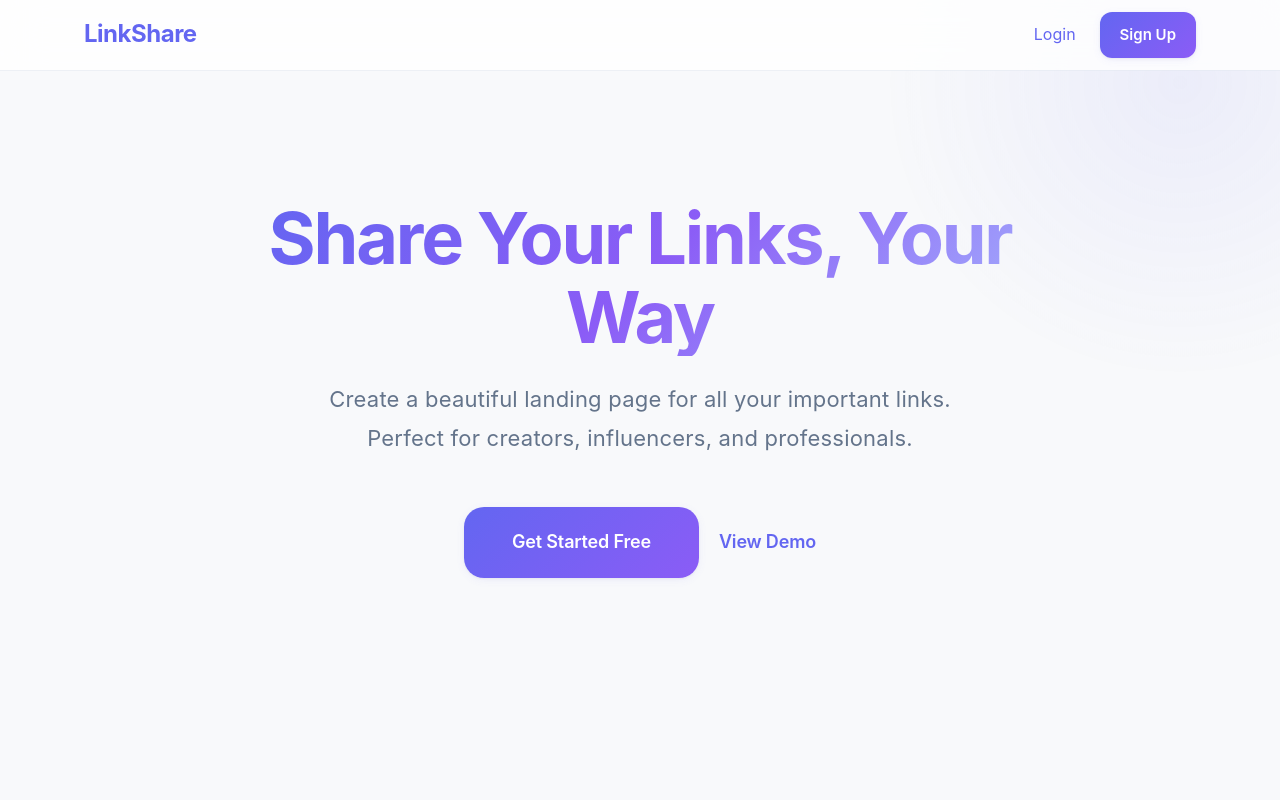
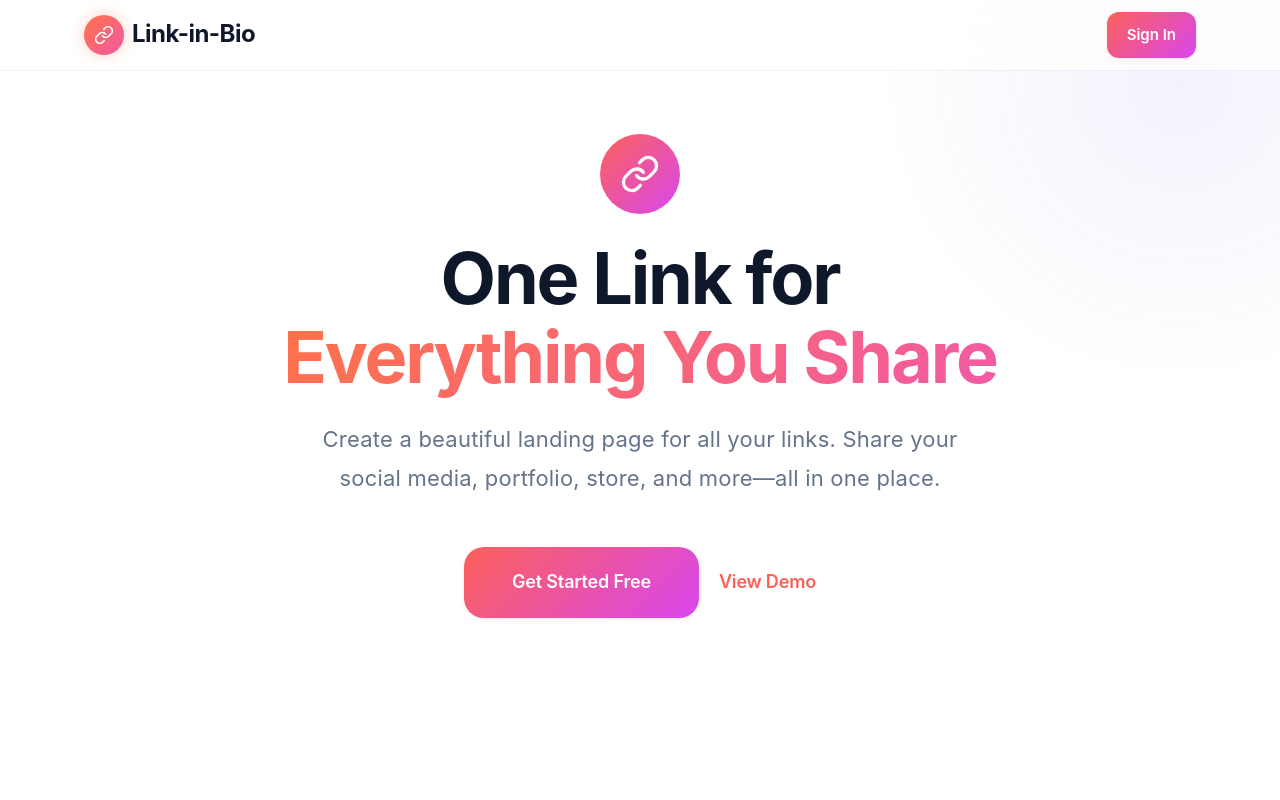
Before and after one commit to juwei-w/Link-in-Bio, an Angular app in the folder frontend/: page /home in a window 1280 px wide. Shown: the top 800 px of the page. Built offline with nearby package versions, Linux system fonts and the light colour scheme; no server answers.

Commit message:
orange theme

```diff
--- a/frontend/src/app/features/home/home.component.css
+++ b/frontend/src/app/features/home/home.component.css
@@ -59,16 +59,62 @@ body.dark-mode .navbar {
   margin: 0 auto;
 }
 
+.logo-container {
+  display: flex;
+  align-items: center;
+  gap: 0.5rem;
+  transition: var(--transition);
+}
+
+.logo-container:hover {
+  transform: scale(1.05);
+}
+
+.logo-icon {
+  display: inline-flex;
+  align-items: center;
+  justify-content: center;
+  width: 40px;
+  height: 40px;
+  border-radius: 50%;
+  background: linear-gradient(135deg, hsl(14 100% 64%), hsl(330 85% 65%));
+  box-shadow: 0 0 15px hsl(14 100% 70% / 0.4);
+  color: white;
+  animation: pulseGlow 2s;
+  transition: var(--transition);
+}
+
+.logo-container:hover .logo-icon {
+  box-shadow: 0 0 20px hsl(14 100% 70% / 0.6);
+  transform: rotate(5deg) scale(1.05);
+}
+
+@keyframes pulse {
+  0%, 100% {
+    opacity: 1;
+  }
+  50% {
+    opacity: 0.8;
+  }
+}
+
+@keyframes pulseGlow {
+  0%, 100% {
+    transform: scale(1);
+    box-shadow: 0 0 15px hsl(14 100% 70% / 0.4);
+  }
+  50% {
+    transform: scale(1.1);
+    box-shadow: 0 0 25px hsl(14 100% 70% / 0.6);
+  }
+}
+
 .logo {
   font-size: 1.5rem;
   font-weight: 700;
-  color: var(--color-primary);
+  color: var(--color-text-light);
   letter-spacing: -0.02em;
   transition: var(--transition);
-}
-
-.logo:hover {
-  transform: scale(1.05);
 }
 
 .nav-links {
@@ -171,12 +217,26 @@ body.dark-mode .icon-dark {
 }
 
 .hero {
-  padding: 8rem var(--spacing-xl) 10rem;
+  padding: 4rem var(--spacing-xl) 8rem;
   text-align: center;
   max-width: 1000px;
   margin: 0 auto;
   position: relative;
   z-index: 1;
+}
+
+.hero-icon {
+  display: inline-flex;
+  align-items: center;
+  justify-content: center;
+  width: 80px;
+  height: 80px;
+  border-radius: 50%;
+  background: var(--gradient-primary);
+  box-shadow: var(--shadow-glow);
+  color: white;
+  margin-bottom: 1.5rem;
+  animation: pulse 3s cubic-bezier(0.2, 0, 0.6, 3) infinite;
 }
 
 .hero-title {
@@ -185,11 +245,15 @@ body.dark-mode .icon-dark {
   margin-bottom: 1.5rem;
   line-height: 1.1;
   letter-spacing: -0.03em;
-  background: linear-gradient(135deg, #6366F1 0%, #8B5CF6 50%, #A5B4FC 100%);
+  color: var(--color-text-light);
+  animation: fadeInUp 0.8s cubic-bezier(0.4, 0, 0.2, 1) forwards;
+}
+
+.gradient-text {
+  background: linear-gradient(135deg, hsl(14 100% 64%), hsl(330 85% 65%));
   -webkit-background-clip: text;
   background-clip: text;
   -webkit-text-fill-color: transparent;
-  animation: fadeInUp 0.8s cubic-bezier(0.4, 0, 0.2, 1) forwards;
 }
 
 .hero-subtitle {
@@ -345,7 +409,7 @@ body.dark-mode .icon-dark {
   }
 
   .hero {
-    padding: 5rem var(--spacing-lg) 6rem;
+    padding: 3rem var(--spacing-lg) 5rem;
   }
 
   .hero-subtitle {
--- a/frontend/src/app/features/home/home.component.html
+++ b/frontend/src/app/features/home/home.component.html
@@ -1,10 +1,17 @@
 <div class="home-container">
   <nav class="navbar">
     <div class="container nav-content">
-      <h1 class="logo">LinkShare</h1>
+      <div class="logo-container">
+        <div class="logo-icon">
+          <svg width="20" height="20" viewBox="0 0 24 24" fill="none" xmlns="http://www.w3.org/2000/svg">
+            <path d="M10 13a5 5 0 0 0 7.54.54l3-3a5 5 0 0 0-7.07-7.07l-1.72 1.71" stroke="currentColor" stroke-width="2" stroke-linecap="round" stroke-linejoin="round"/>
+            <path d="M14 11a5 5 0 0 0-7.54-.54l-3 3a5 5 0 0 0 7.07 7.07l1.71-1.71" stroke="currentColor" stroke-width="2" stroke-linecap="round" stroke-linejoin="round"/>
+          </svg>
+        </div>
+        <h1 class="logo">Link-in-Bio</h1>
+      </div>
       <div class="nav-links">
-        <a *ngIf="!(authService.currentUser$ | async)" routerLink="/login">Login</a>
-        <a *ngIf="!(authService.currentUser$ | async)" routerLink="/signup" class="btn">Sign Up</a>
+        <a *ngIf="!(authService.currentUser$ | async)" routerLink="/login" class="btn">Sign In</a>
         <a *ngIf="authService.currentUser$ | async" routerLink="/dashboard" class="btn">Dashboard</a>
         <button *ngIf="authService.currentUser$ | async" (click)="logout()" class="btn btn-secondary">Logout</button>
       </div>
@@ -13,17 +20,23 @@
 
   <section class="hero">
     <div class="container hero-content">
-      <h1 class="hero-title">Share Your Links, Your Way</h1>
-      <p class="hero-subtitle">Create a beautiful landing page for all your important links. Perfect for creators, influencers, and professionals.</p>
+      <div class="hero-icon">
+        <svg width="40" height="40" viewBox="0 0 24 24" fill="none" xmlns="http://www.w3.org/2000/svg">
+          <path d="M10 13a5 5 0 0 0 7.54.54l3-3a5 5 0 0 0-7.07-7.07l-1.72 1.71" stroke="currentColor" stroke-width="2" stroke-linecap="round" stroke-linejoin="round"/>
+          <path d="M14 11a5 5 0 0 0-7.54-.54l-3 3a5 5 0 0 0 7.07 7.07l1.71-1.71" stroke="currentColor" stroke-width="2" stroke-linecap="round" stroke-linejoin="round"/>
+        </svg>
+      </div>
+      <h1 class="hero-title">One Link for<br /><span class="gradient-text">Everything You Share</span></h1>
+      <p class="hero-subtitle">Create a beautiful landing page for all your links. Share your social media, portfolio, store, and more—all in one place.</p>
       <div class="hero-cta">
-        <a routerLink="/signup" class="btn btn-large">Get Started Free</a>
+        <a routerLink="/login" class="btn btn-large">Get Started Free</a>
         <a routerLink="/demo" class="btn-link">View Demo</a>
       </div>
     </div>
   </section>
 
   <section class="features container">
-    <h2>Why LinkShare?</h2>
+    <h2>Why Link-in-Bio?</h2>
     <p class="features-subtitle">Everything you need to share your links and grow your audience in one place.</p>
     <div class="features-grid">
       <div class="feature-card card">
--- a/frontend/src/styles.css
+++ b/frontend/src/styles.css
@@ -1,15 +1,15 @@
 /* Premium Awwwards-Style Design System */
 :root {
-  --color-bg-light: #F8F9FB;
-  --color-bg-dark: #0a0a0a;
+  --color-bg-light: #ffffff;
+  --color-bg-dark: #0F172A;
   --color-text-light: #0F172A;
-  --color-text-dark: #f5f5f5;
+  --color-text-dark: #F1F5F9;
   --color-text-secondary: #64748B;
-  --color-primary: #6366F1;
-  --color-primary-hover: #4F46E5;
-  --color-secondary: #8B5CF6;
-  --color-accent: #A5B4FC;
-  --color-accent-light: #EEF2FF;
+  --color-primary: #FC6158;
+  --color-primary-hover: #E5564D;
+  --color-secondary: #FF9B96;
+  --color-accent: #D946EF;
+  --color-accent-light: #FAE8FF;
   --color-border: #E2E8F0;
   --color-border-dark: #374151;
   --spacing-xs: 0.5rem;
@@ -21,15 +21,15 @@
   --radius: 1rem;
   --radius-lg: 1.5rem;
   --radius-xl: 2rem;
-  --shadow-soft: 0 2px 8px rgba(99, 102, 241, 0.08), 0 1px 3px rgba(0, 0, 0, 0.06);
-  --shadow-md: 0 8px 16px rgba(99, 102, 241, 0.12), 0 2px 6px rgba(0, 0, 0, 0.08);
-  --shadow-lg: 0 20px 40px rgba(99, 102, 241, 0.15), 0 8px 16px rgba(0, 0, 0, 0.1);
-  --shadow-xl: 0 30px 60px rgba(99, 102, 241, 0.2), 0 12px 24px rgba(0, 0, 0, 0.12);
+  --shadow-soft: 0 2px 8px rgba(252, 97, 88, 0.08), 0 1px 3px rgba(0, 0, 0, 0.06);
+  --shadow-md: 0 8px 16px rgba(252, 97, 88, 0.12), 0 2px 6px rgba(0, 0, 0, 0.08);
+  --shadow-lg: 0 20px 40px rgba(252, 97, 88, 0.15), 0 8px 16px rgba(0, 0, 0, 0.1);
+  --shadow-xl: 0 30px 60px rgba(252, 97, 88, 0.2), 0 12px 24px rgba(0, 0, 0, 0.12);
   --transition-fast: all 150ms cubic-bezier(0.4, 0, 0.2, 1);
   --transition: all 250ms cubic-bezier(0.4, 0, 0.2, 1);
   --transition-slow: all 400ms cubic-bezier(0.4, 0, 0.2, 1);
-  --gradient-primary: linear-gradient(135deg, #6366F1 0%, #8B5CF6 100%);
-  --gradient-accent: linear-gradient(135deg, #A5B4FC 0%, #C7D2FE 100%);
+  --gradient-primary: linear-gradient(135deg, #FC6158 0%, #D946EF 100%);
+  --gradient-accent: linear-gradient(135deg, #FF9B96 0%, #FAE8FF 100%);
 }
 
 * {
@@ -110,10 +110,10 @@ button {
 
 @keyframes glow {
   0%, 100% {
-    box-shadow: 0 0 20px rgba(99, 102, 241, 0.3), 0 0 40px rgba(99, 102, 241, 0.1);
+    box-shadow: 0 0 20px rgba(252, 97, 88, 0.3), 0 0 40px rgba(252, 97, 88, 0.1);
   }
   50% {
-    box-shadow: 0 0 30px rgba(99, 102, 241, 0.5), 0 0 60px rgba(99, 102, 241, 0.2);
+    box-shadow: 0 0 30px rgba(252, 97, 88, 0.5), 0 0 60px rgba(252, 97, 88, 0.2);
   }
 }
 
```
Also changed, not shown: frontend/src/app/app.routes.ts (+5 -5 lines).
